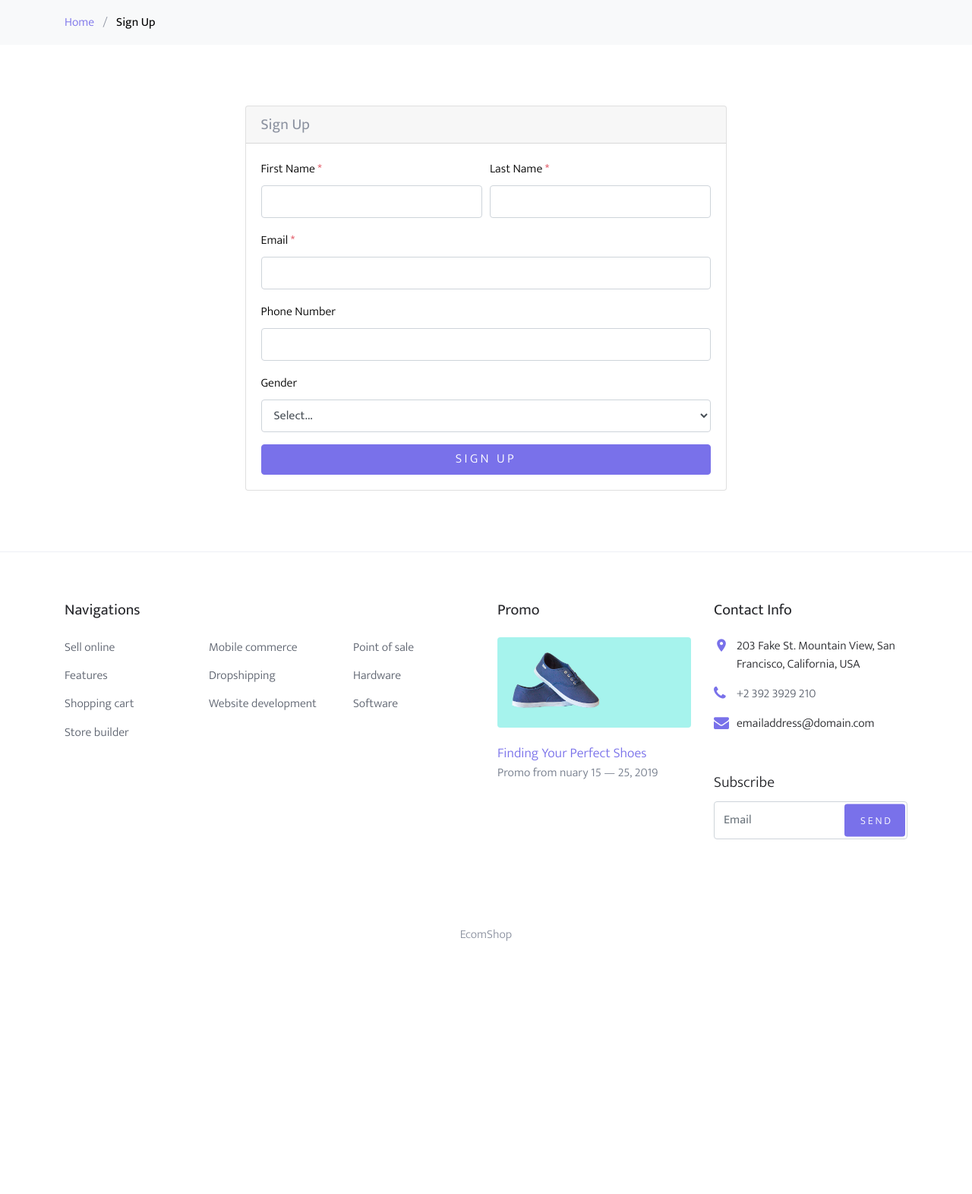
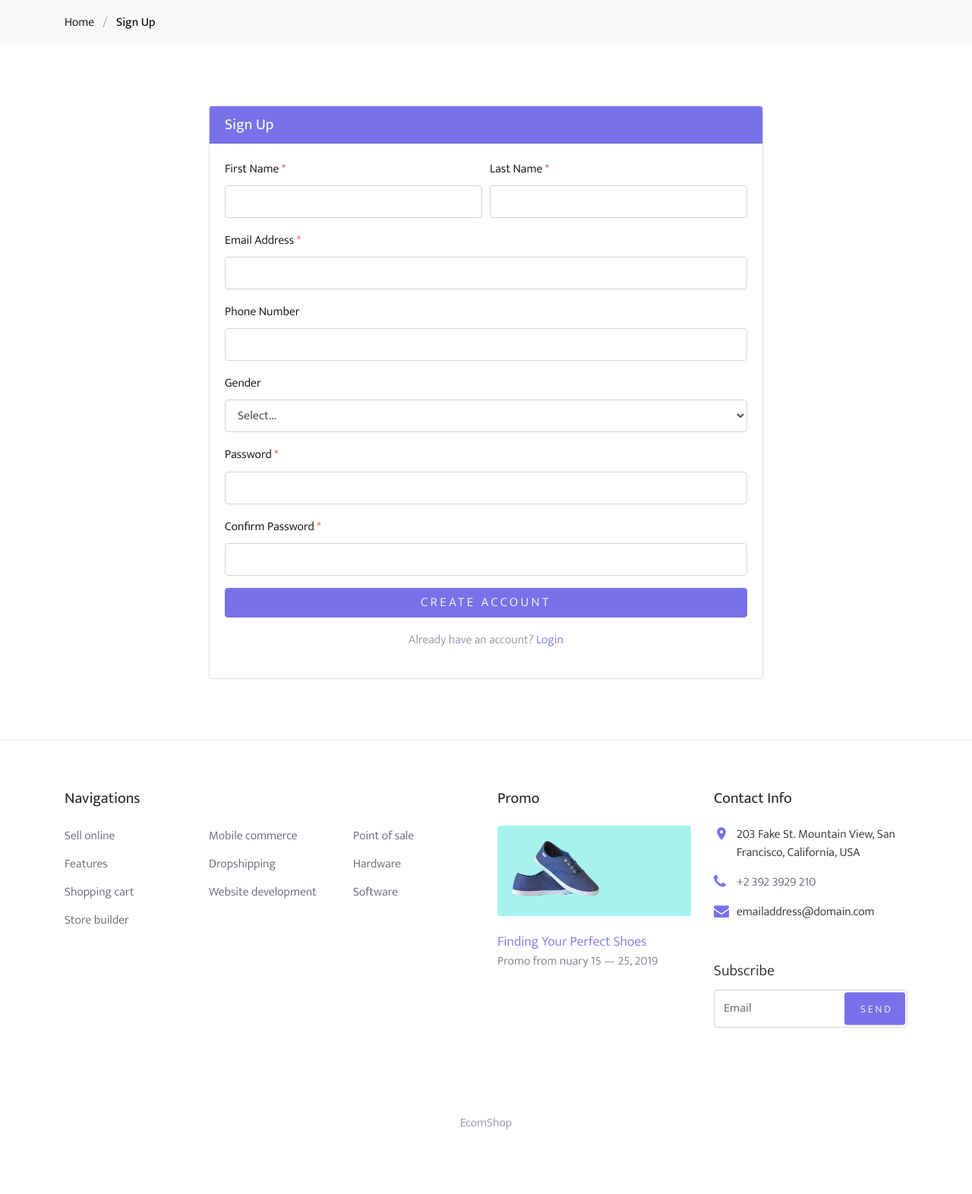
Before and after one commit to abhayg951/EcomShop, a Django app: page /auth/signup in a window 1280 px wide. Shown: the part 190-1762 px from the top of the page at 76% size. Before the commit the page ends 1429 px from the top, so only its background shows below. Run offline with Django 5.2, Linux system fonts and the light colour scheme; some libraries are stand-ins or nearby versions; some web fonts are replaced.

Commit message:
added the signup nad login page

```diff
--- a/authentication/urls.py
+++ b/authentication/urls.py
@@ -3,4 +3,5 @@
 
 urlpatterns = [
     path('signup', views.signup, name='signup'),
+    path('login', views.login, name='login'),  # new route for login page
 ]
--- a/authentication/views.py
+++ b/authentication/views.py
@@ -1,6 +1,10 @@
-from django.shortcuts import render
-
+from django.shortcuts import render, redirect
 # Create your views here.
 
 def signup(request):
     return render(request, 'authentication/signup.html')
+
+
+
+def login(request):
+    return render(request, 'authentication/login.html')
--- a/store/admin.py
+++ b/store/admin.py
@@ -8,7 +8,7 @@
 
 class ProductAdmin(admin.ModelAdmin):
     inlines = [ProductImagesAdmin]
-    list_display = ["name", "product_image", "price"]
+    list_display = ["name", "product_image", "price", "stock"]
 
 class CategoryAdmin(admin.ModelAdmin):
     list_display = ["name", "get_category_image"]
--- a/templates/authentication/signup.html
+++ b/templates/authentication/signup.html
@@ -5,17 +5,19 @@
   <div class="bg-light py-3">
     <div class="container">
       <div class="row">
-          <div class="col-md-12 mb-0"><a href="index.html">Home</a> <span class="mx-2 mb-0">/</span> <strong class="text-black">Sign Up</strong></div>
+        <div class="col-md-12 mb-0">
+          <a href="/" class="text-black">Home</a> <span class="mx-2 mb-0">/</span> <strong class="text-black">Sign Up</strong>
+        </div>
       </div>
     </div>
   </div>
 
   <div class="site-section">
     <div class="container">
-        <div class="row justify-content-center"> <!-- Center align the form -->
-          <div class="col-md-7">
+      <div class="row justify-content-center">
+        <div class="col-md-8">
           <div class="card">
-              <h5 class="card-header">Sign Up</h5>
+            <h5 class="card-header bg-primary text-white">Sign Up</h5>
             <div class="card-body">
               <form method="post" class="needs-validation" novalidate>
                 {% csrf_token %}
@@ -36,10 +38,10 @@
                   </div>
                 </div>
                 <div class="form-group">
-                    <label for="email" class="text-black">Email <span class="text-danger">*</span></label>
+                  <label for="email" class="text-black">Email Address <span class="text-danger">*</span></label>
                   <input type="email" class="form-control" id="email" name="email" required>
                   <div class="invalid-feedback">
-                      Please enter a valid email.
+                    Please enter a valid email address.
                   </div>
                 </div>
                 <div class="form-group">
@@ -55,8 +57,25 @@
                     <option value="other">Other</option>
                   </select>
                 </div>
-                  <button type="submit" class="btn btn-primary btn-block">Sign Up</button>
+                <div class="form-group">
+                  <label for="password" class="text-black">Password <span class="text-danger">*</span></label>
+                  <input type="password" class="form-control" id="password" name="password" required>
+                  <div class="invalid-feedback">
+                    Please enter a password.
+                  </div>
+                </div>
+                <div class="form-group">
+                  <label for="password_confirm" class="text-black">Confirm Password <span class="text-danger">*</span></label>
+                  <input type="password" class="form-control" id="password_confirm" name="password_confirm" required>
+                  <div class="invalid-feedback">
+                    Please confirm your password.
+                  </div>
+                </div>
+                <button type="submit" class="btn btn-primary btn-block">Create Account</button>
               </form>
+              <div class="text-center mt-3">
+                <p>Already have an account? <a href="{% url 'auth:login' %}" class="text-primary">Login</a></p>
+              </div>
             </div>
           </div>
         </div>
@@ -68,6 +87,27 @@
 
 <style>
   .card {
-    margin-top: 20px; /* Adjust as needed */
+    margin-top: 20px;
+    border: none;
+    box-shadow: 0 4px 8px rgba(0, 0, 0, 0.1);
+  }
+  .card-header {
+    border-radius: 5px 5px 0 0;
+  }
+  .form-control {
+    border-radius: 4px;
+    border-color: #ddd;
+  }
+  .form-control:focus {
+    border-color: #007bff;
+    box-shadow: 0 0 0 0.2rem rgba(0, 123, 255, 0.25);
+  }
+  .btn-primary {
+    background-color: #007bff;
+    border-color: #007bff;
+  }
+  .btn-primary:hover {
+    background-color: #0069d9;
+    border-color: #0062cc;
   }
 </style>
--- a/templates/base.html
+++ b/templates/base.html
@@ -18,6 +18,7 @@
     <link rel="stylesheet" href="{% static "css/owl.theme.default.min.css" %}">
     <link rel="stylesheet" href="{% static "css/aos.css" %}">
     <link rel="stylesheet" href="{% static "css/style.css" %}">
+    <link rel="stylesheet" href="{% static "css/custom/custom_css.css" %}">
 
   </head>
 
```
Also changed, not shown: authentication/models.py (+23 -0 lines), templates/authentication/login.html (+24 -7 lines), store/migrations/0012_alter_product_collection.py (added), store/migrations/0013_alter_product_collection.py (added). Lines whose indentation alone changed are shown as unchanged.
